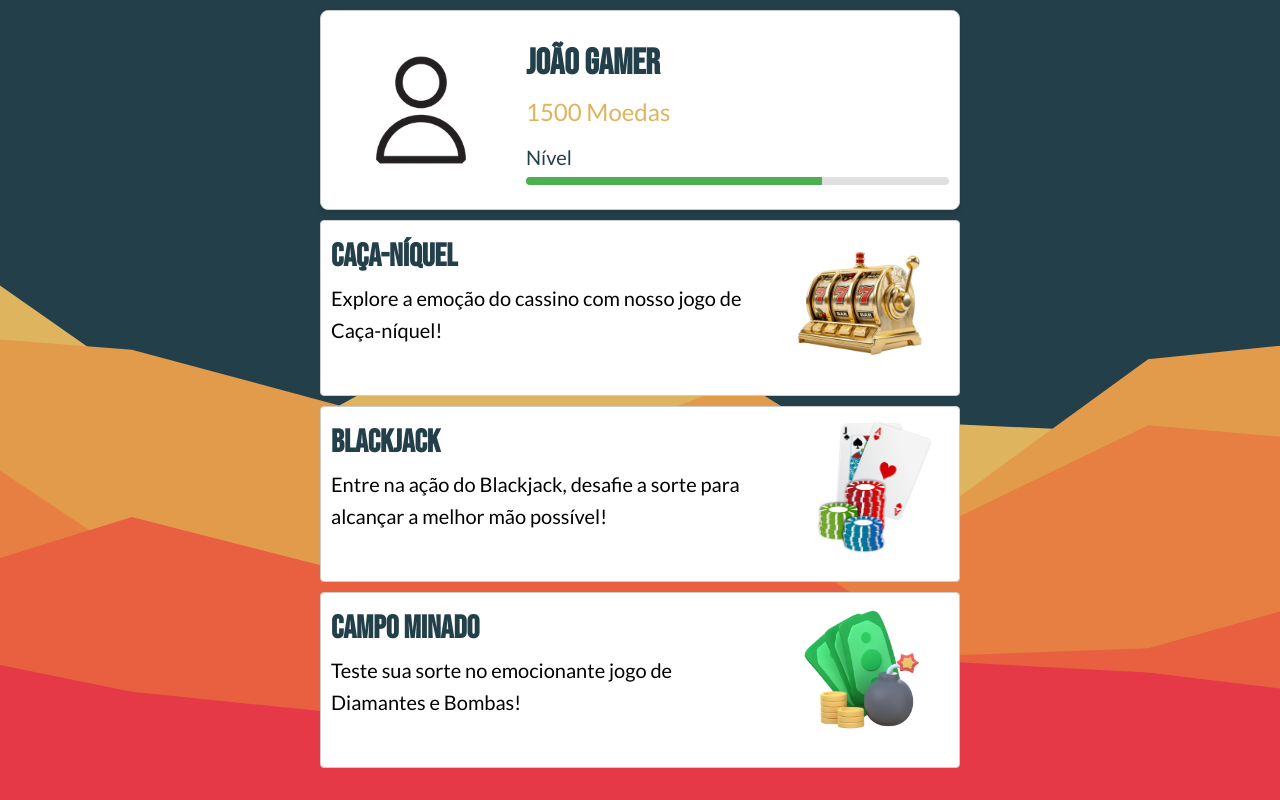
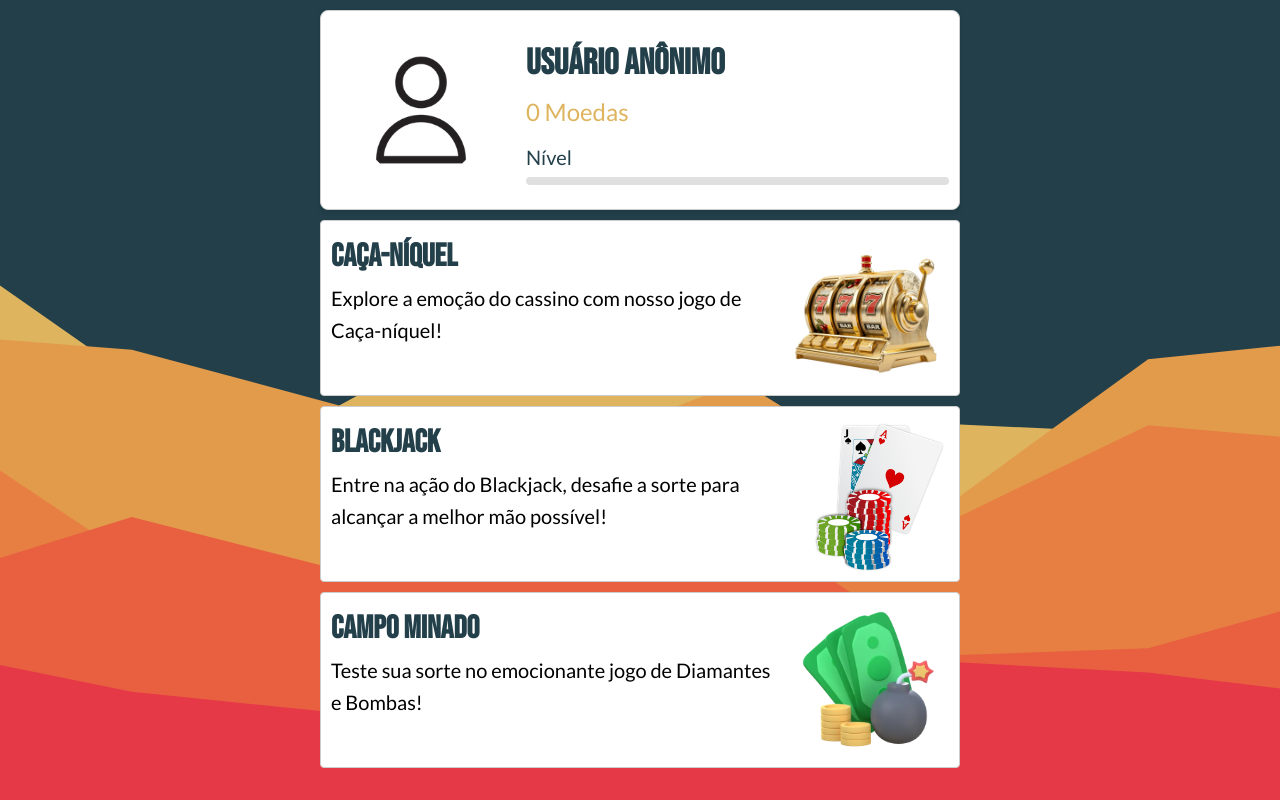
Before and after one commit to trabalho-pw/online-casino, a Vue app: page /game_selector in a window 1280 px wide. Built offline with nearby package versions, Linux system fonts and the light colour scheme; no server answers.

Commit message:
login funcionando

```diff
--- a/src/components/GameCard.vue
+++ b/src/components/GameCard.vue
@@ -84,8 +84,8 @@ export default {
 }
 
 .image-container {
-  width: 27.5vh;
-  height: 17.5vh;
+  width: 25vh;
+  height: 20vh;
   display: flex;
   justify-content: center;
   align-items: center;
--- a/src/components/UserCard.vue
+++ b/src/components/UserCard.vue
@@ -9,7 +9,7 @@
           <div class="level-bar-container">
             <div
               class="level-bar"
-              :style="{ width: levelProgress + '%' }"
+              :style="{ width: xp + '%' }"
             ></div>
           </div>
         </div>
@@ -33,7 +33,7 @@
         type: String,
         default: "",
       },
-      levelProgress: {
+      xp: {
         type: Number,
         default: 0,
       },
--- a/src/views/GameSelectorView.vue
+++ b/src/views/GameSelectorView.vue
@@ -2,10 +2,10 @@
   <main>
     <div class="game-cards-container">
       <UserCard
-        :userName="'João Gamer'"
-        :userCoins="1500"
-        :levelProgress="70"
-        :userImage="'src/assets/profile.webp'"
+        :userName="userData?.name || 'Usuário Anônimo'"
+        :userCoins="userData?.coins || 0"
+        :userxp="userData?.xp || 0"
+        :userImage="userData?.profileImage || 'src/assets/profile.webp'"
       />
       <GameCard
         v-for="(game, index) in games"
@@ -23,6 +23,11 @@
 <script>
 import GameCard from "@/components/GameCard.vue";
 import UserCard from "@/components/UserCard.vue";
+import { onAuthStateChanged } from 'firebase/auth';
+import { getFirestore, doc, getDoc } from 'firebase/firestore';
+import { auth } from '../firebase';
+
+const db = getFirestore()
 
 export default {
   name: "GameCardsView",
@@ -32,6 +37,7 @@ export default {
   },
   data() {
     return {
+      userData: null,
       games: [
         {
           title: "Caça-níquel",
@@ -56,6 +62,26 @@ export default {
         },
       ],
     };
+  },
+  mounted() {
+    onAuthStateChanged(auth, async (user) => {
+      if (user) {
+        try {
+          const uid = user.uid;
+          const userDocRef = doc(db, 'users', uid);
+          const userDocSnap = await getDoc(userDocRef);
+          if (userDocSnap.exists()) {
+            this.userData = userDocSnap.data();
+          } else {
+            console.error('Usuário não encontrado no Firestore');
+          }
+        } catch (error) {
+          console.error('Erro ao buscar os dados do usuário:', error);
+        }
+      } else {
+        console.log('Nenhum usuário está logado');
+      }
+    });
   },
 };
 </script>
```
